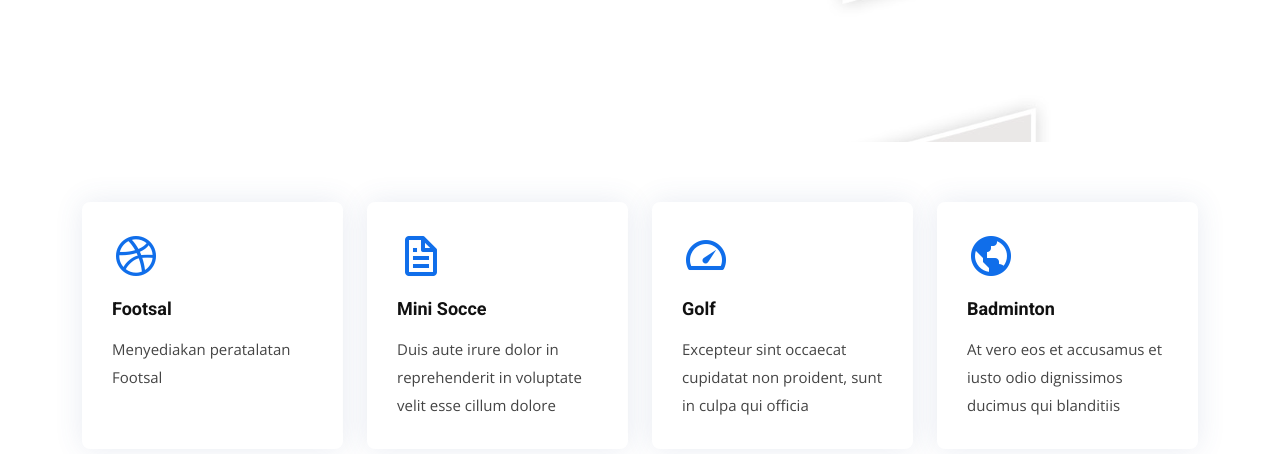
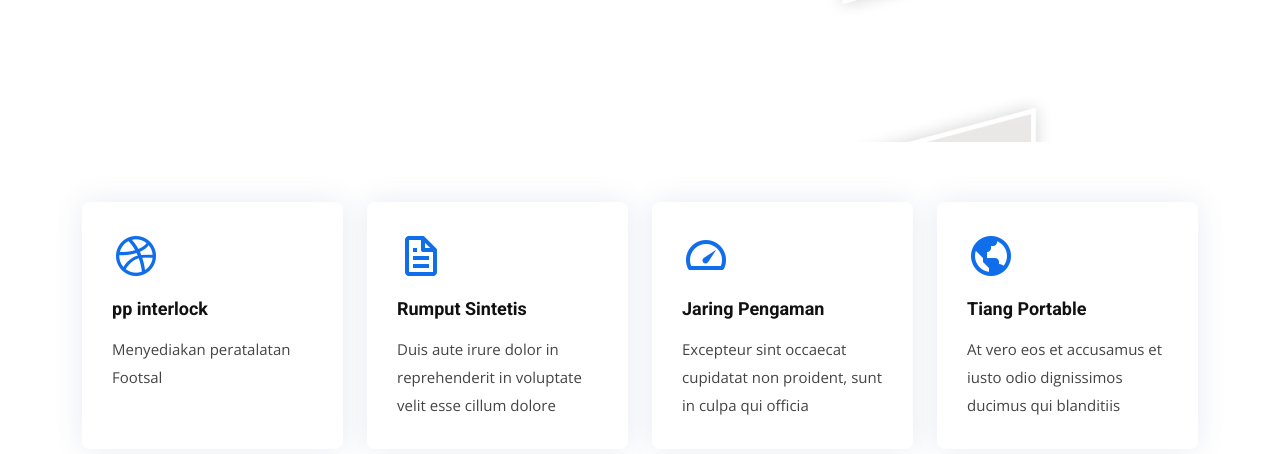
Before and after one commit to isaafisyah/company-profile, a plain HTML site: page index.html in a window 1280 px wide. Shown: the part 584-1038 px from the top of the page. Drawn offline with nearby package versions, Linux system fonts and the light colour scheme.

Commit message:
gw ngedit nih

```diff
--- a/index.html
+++ b/index.html
@@ -98,7 +98,7 @@
           <div class="col-md-6 col-lg-3 d-flex align-items-stretch mb-5 mb-lg-0">
             <div class="icon-box" data-aos="fade-up" data-aos-delay="100">
               <div class="icon"><i class="bx bxl-dribbble"></i></div>
-              <h4 class="title"><a href="">Footsal</a></h4>
+              <h4 class="title"><a href="">pp interlock</a></h4>
               <p class="description">Menyediakan peratalatan Footsal</p>
             </div>
           </div>
@@ -106,7 +106,7 @@
           <div class="col-md-6 col-lg-3 d-flex align-items-stretch mb-5 mb-lg-0">
             <div class="icon-box" data-aos="fade-up" data-aos-delay="200">
               <div class="icon"><i class="bx bx-file"></i></div>
-              <h4 class="title"><a href="">Mini Socce</a></h4>
+              <h4 class="title"><a href="">Rumput Sintetis</a></h4>
               <p class="description">Duis aute irure dolor in reprehenderit in voluptate velit esse cillum dolore</p>
             </div>
           </div>
@@ -114,7 +114,7 @@
           <div class="col-md-6 col-lg-3 d-flex align-items-stretch mb-5 mb-lg-0">
             <div class="icon-box" data-aos="fade-up" data-aos-delay="300">
               <div class="icon"><i class="bx bx-tachometer"></i></div>
-              <h4 class="title"><a href="">Golf</a></h4>
+              <h4 class="title"><a href="">Jaring Pengaman</a></h4>
               <p class="description">Excepteur sint occaecat cupidatat non proident, sunt in culpa qui officia</p>
             </div>
           </div>
@@ -122,7 +122,7 @@
           <div class="col-md-6 col-lg-3 d-flex align-items-stretch mb-5 mb-lg-0">
             <div class="icon-box" data-aos="fade-up" data-aos-delay="400">
               <div class="icon"><i class="bx bx-world"></i></div>
-              <h4 class="title"><a href="">Badminton</a></h4>
+              <h4 class="title"><a href="">Tiang Portable</a></h4>
               <p class="description">At vero eos et accusamus et iusto odio dignissimos ducimus qui blanditiis</p>
             </div>
           </div>
```
